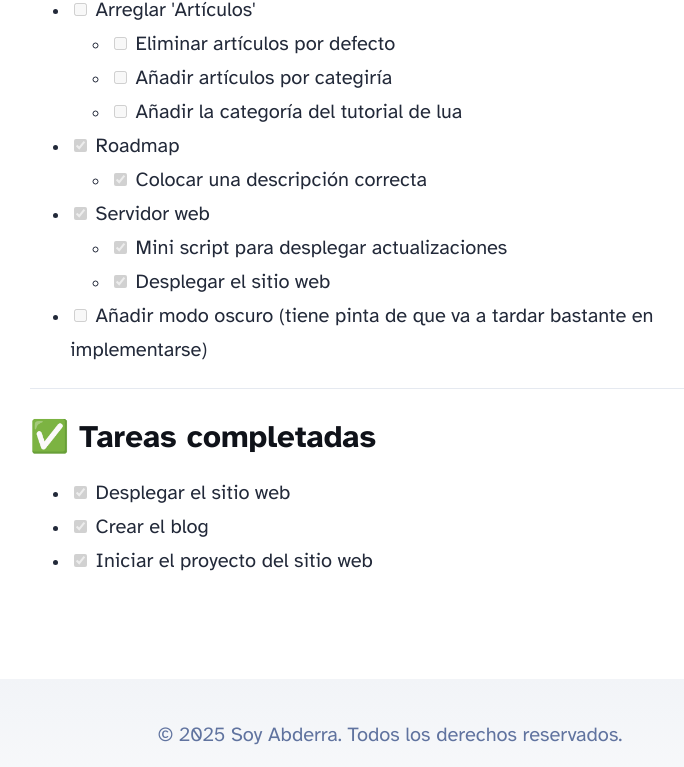
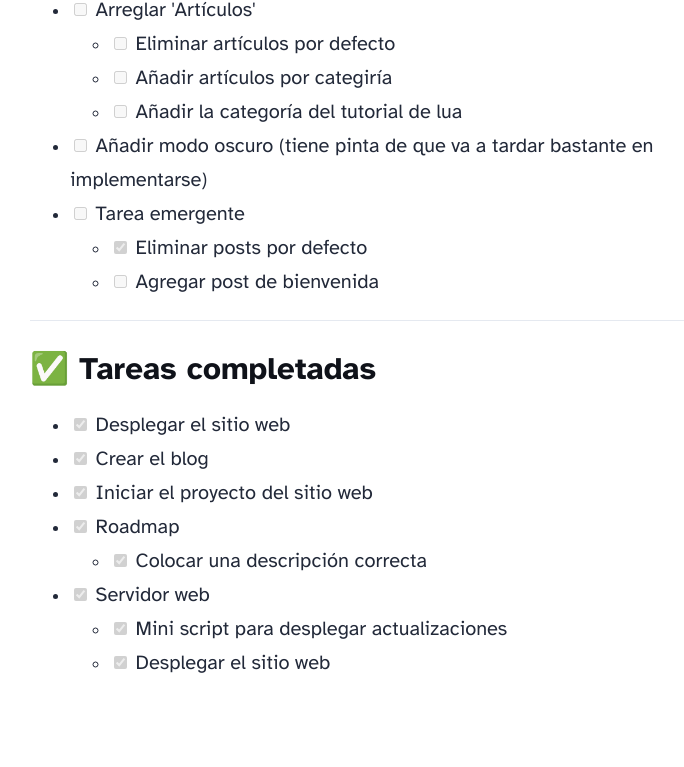
Before and after one commit to abdedarghal111/un-blog, an Astro site: page /roadmap in a window 1280 px wide. Shown: the part 1083-1850 px from the top of the page, without its empty margins (250-934 px from the left). Built offline with nearby package versions, Linux system fonts and the light colour scheme; Astro itself is replaced by a stand-in of ours.

Commit message:
\"docs(roadmap): update roadmap with recent changes\"

```diff
--- a/src/content/roadmap.mdx
+++ b/src/content/roadmap.mdx
@@ -23,12 +23,10 @@ Enviar al server de discord las sugerencias pa' añadirlas aquí sjsjsjsjsj.
   - [ ] Eliminar artículos por defecto
   - [ ] Añadir artículos por categiría
   - [ ] Añadir la categoría del tutorial de lua
-- [x] Roadmap
-  - [x] Colocar una descripción correcta
-- [x] Servidor web
-  - [x] Mini script para desplegar actualizaciones
-  - [x] Desplegar el sitio web
 - [ ] Añadir modo oscuro (tiene pinta de que va a tardar bastante en implementarse)
+- [ ] Tarea emergente
+  - [x] Eliminar posts por defecto
+  - [ ] Agregar post de bienvenida
 
 ---
 
@@ -37,3 +35,8 @@ Enviar al server de discord las sugerencias pa' añadirlas aquí sjsjsjsjsj.
 - [x] Desplegar el sitio web
 - [x] Crear el blog
 - [x] Iniciar el proyecto del sitio web
+- [x] Roadmap
+  - [x] Colocar una descripción correcta
+- [x] Servidor web
+  - [x] Mini script para desplegar actualizaciones
+  - [x] Desplegar el sitio web
```
